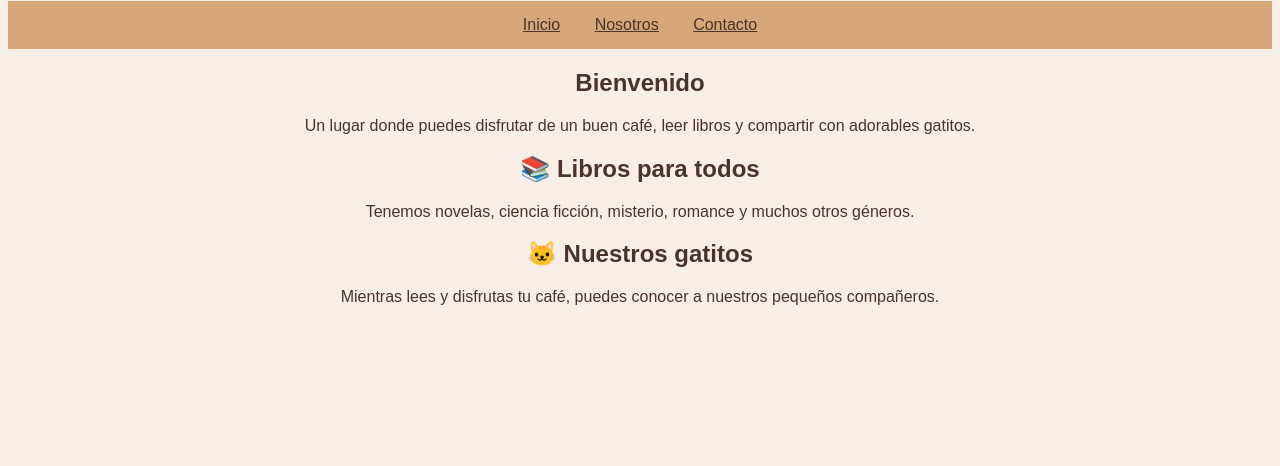
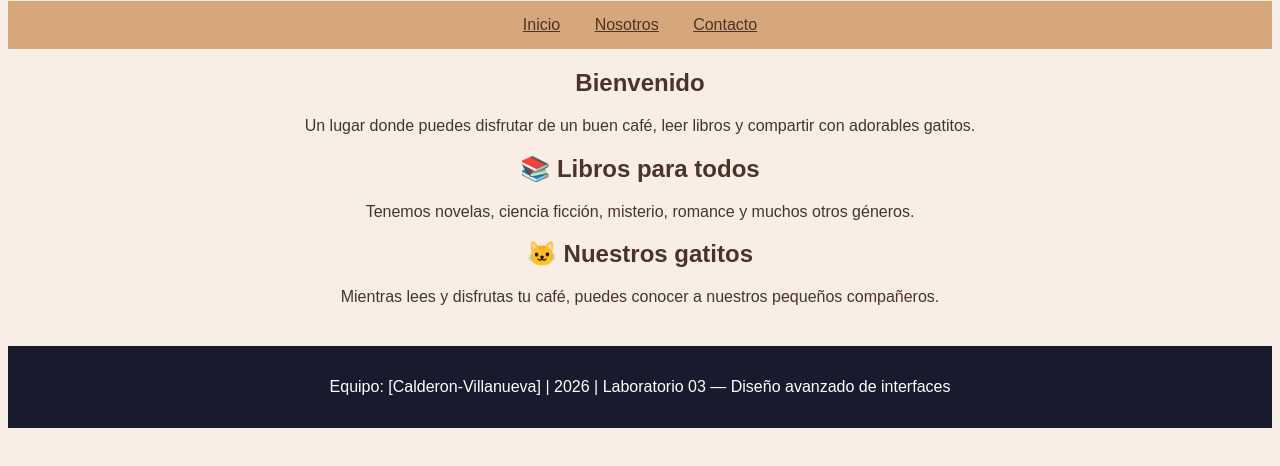
Before and after one commit to cuentaparaestudios453-ops/lab-git-sem03-invertido, a plain HTML site: page index.html in a window 1280 px wide. Shown: the part 80-546 px from the top of the page. Drawn offline with Linux system fonts and the light colour scheme.

Commit message:
feat: agrega footer a index.html

```diff
--- a/index.html
+++ b/index.html
@@ -21,5 +21,10 @@
 
     <h2>🐱 Nuestros gatitos</h2>
     <p>Mientras lees y disfrutas tu café, puedes conocer a nuestros pequeños compañeros.</p>
+
+    <footer style="background:#1a1a2e;color:white;text-align:center;padding:16px;margin-top:40px">
+    <p>Equipo: [Calderon-Villanueva] | 2026 | Laboratorio 03 — Diseño avanzado de interfaces</p>
+    </footer>
+
 </body>
 </html>
```
